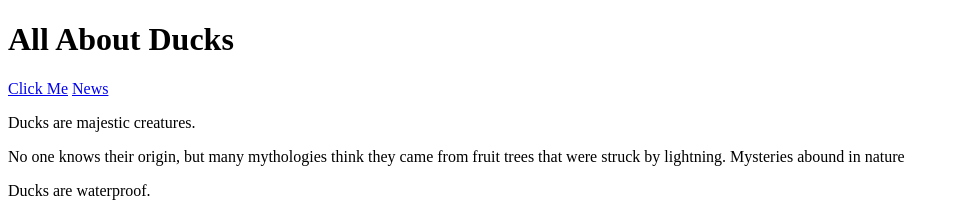
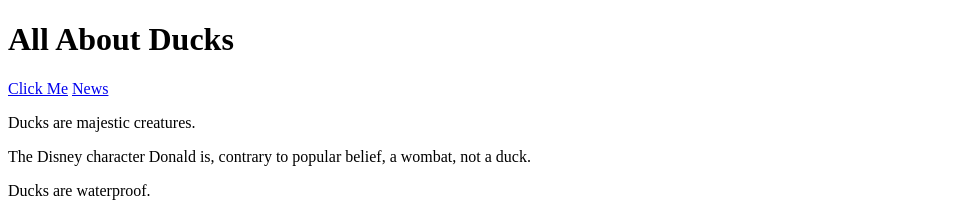
Before and after one commit to cmhess/duck_example, a plain HTML site: page index.html in a window 1280 px wide. Shown: the top 213 px of the page, without its empty margins (0-959 px from the left). Drawn offline with Linux system fonts and the light colour scheme.

Commit message:
Improved content

```diff
--- a/index.html
+++ b/index.html
@@ -14,7 +14,7 @@
 
       <article>
         <p> Ducks are majestic creatures.</p>
-        <p> No one knows their origin, but many mythologies think they came from fruit trees that were struck by lightning. Mysteries abound in nature</p>
+        <p> The Disney character Donald is, contrary to popular belief, a wombat, not a duck. </p>
         <p> Ducks are waterproof.</p>
 
         <img src="http://c3405147.r47.cf0.rackcdn.com/waterfowlID/fullSize/woodDuck5.jpg" alt="wood duck">
```
